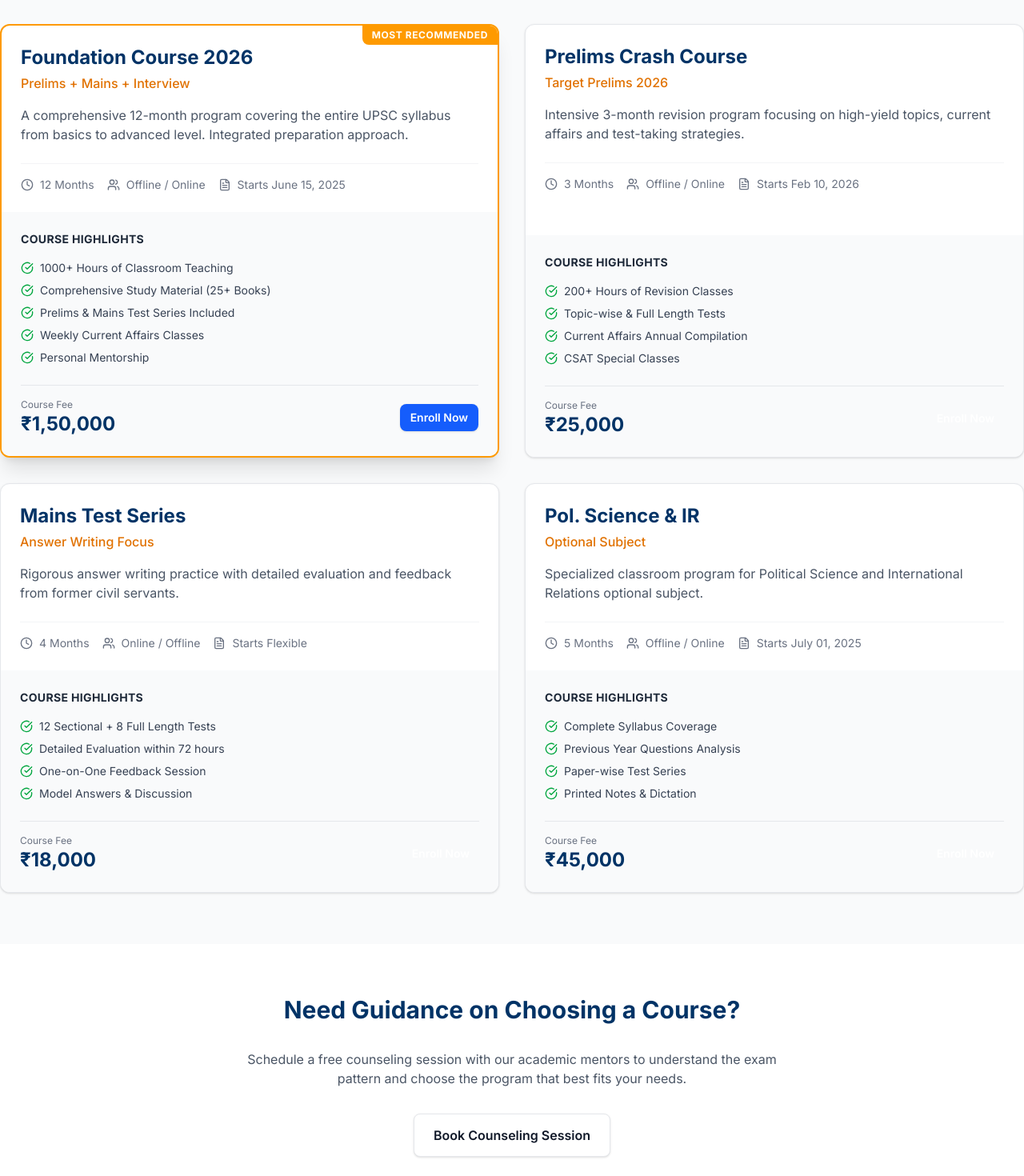
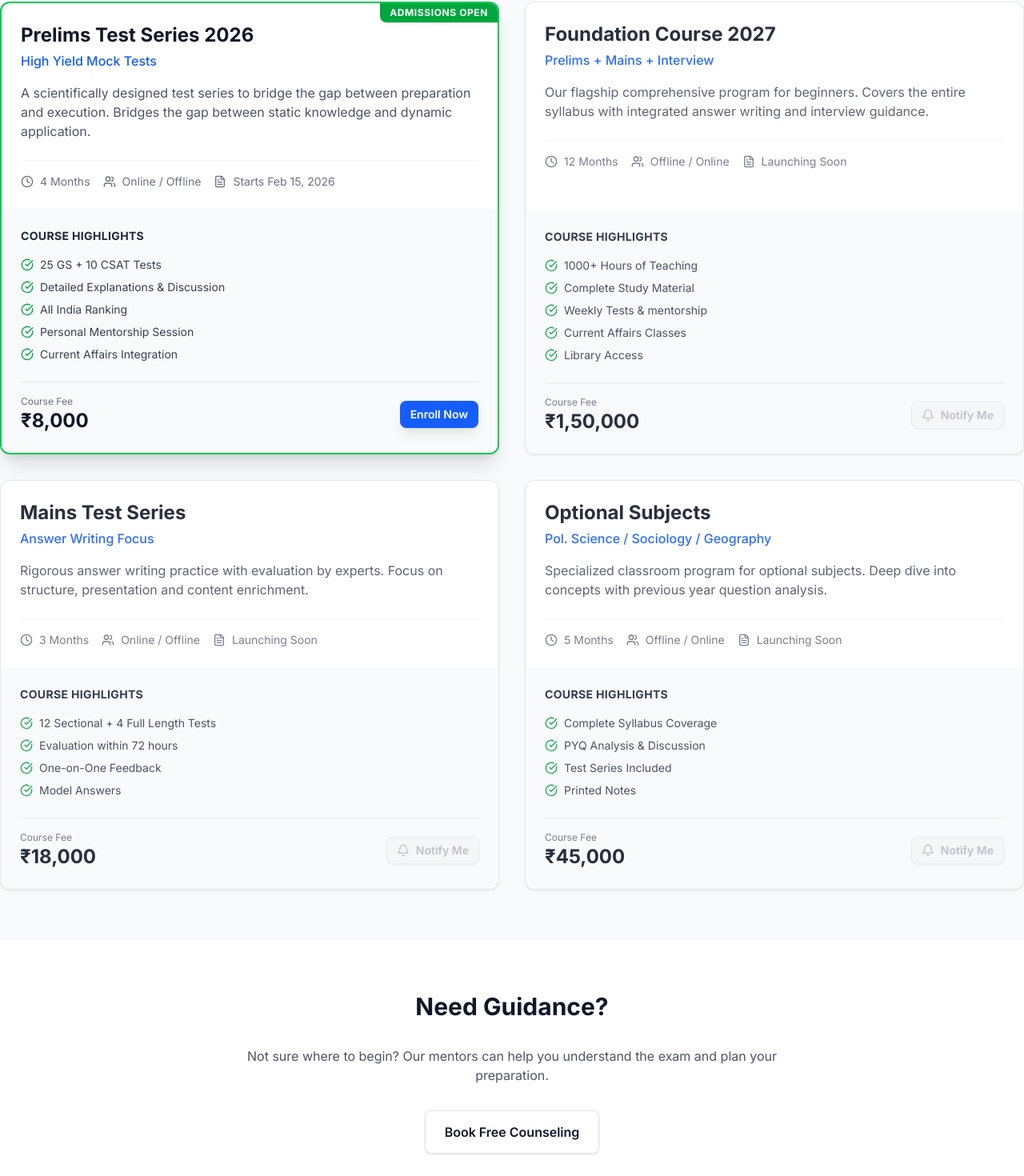
Before and after one commit to sbgoud/swadharma, a React (Vite) app: page /courses in a window 1280 px wide. Shown: the part 314-1784 px from the top of the page at 80% size. Built offline with nearby package versions, Linux system fonts and the light colour scheme; no server answers.

Commit message:
feat: update content for new institute launch

```diff
--- a/src/pages/Courses.jsx
+++ b/src/pages/Courses.jsx
@@ -1,77 +1,82 @@
 import { useState } from 'react';
 import { Link } from 'react-router-dom';
-import { BookOpen, Clock, Users, ArrowRight, CheckCircle, FileText } from 'lucide-react';
+import { BookOpen, Clock, Users, ArrowRight, CheckCircle, FileText, Bell } from 'lucide-react';
 import Button from '../components/Button';
 import Card from '../components/Card';
 
 const courses = [
   {
-    id: 'foundation',
-    title: 'Foundation Course 2026',
-    subtitle: 'Prelims + Mains + Interview',
-    description: 'A comprehensive 12-month program covering the entire UPSC syllabus from basics to advanced level. Integrated preparation approach.',
-    duration: '12 Months',
-    mode: 'Offline / Online',
-    batchStarts: 'June 15, 2025',
-    fees: '₹1,50,000',
+    id: 'prelims-test-series',
+    title: 'Prelims Test Series 2026',
+    subtitle: 'High Yield Mock Tests',
+    description: 'A scientifically designed test series to bridge the gap between preparation and execution. Bridges the gap between static knowledge and dynamic application.',
+    duration: '4 Months',
+    mode: 'Online / Offline',
+    batchStarts: 'Feb 15, 2026',
+    fees: '₹8,000',
     features: [
-      '1000+ Hours of Classroom Teaching',
-      'Comprehensive Study Material (25+ Books)',
-      'Prelims & Mains Test Series Included',
-      'Weekly Current Affairs Classes',
-      'Personal Mentorship'
+      '25 GS + 10 CSAT Tests',
+      'Detailed Explanations & Discussion',
+      'All India Ranking',
+      'Personal Mentorship Session',
+      'Current Affairs Integration'
     ],
+    status: 'open',
     highlight: true,
   },
   {
-    id: 'prelims-crash',
-    title: 'Prelims Crash Course',
-    subtitle: 'Target Prelims 2026',
-    description: 'Intensive 3-month revision program focusing on high-yield topics, current affairs and test-taking strategies.',
-    duration: '3 Months',
+    id: 'foundation',
+    title: 'Foundation Course 2027',
+    subtitle: 'Prelims + Mains + Interview',
+    description: 'Our flagship comprehensive program for beginners. Covers the entire syllabus with integrated answer writing and interview guidance.',
+    duration: '12 Months',
     mode: 'Offline / Online',
-    batchStarts: 'Feb 10, 2026',
-    fees: '₹25,000',
+    batchStarts: 'Coming Soon',
+    fees: '₹1,50,000',
     features: [
-      '200+ Hours of Revision Classes',
-      'Topic-wise & Full Length Tests',
-      'Current Affairs Annual Compilation',
-      'CSAT Special Classes'
+      '1000+ Hours of Teaching',
+      'Complete Study Material',
+      'Weekly Tests & mentorship',
+      'Current Affairs Classes',
+      'Library Access'
     ],
+    status: 'coming_soon',
     highlight: false,
   },
   {
     id: 'mains-test',
     title: 'Mains Test Series',
     subtitle: 'Answer Writing Focus',
-    description: 'Rigorous answer writing practice with detailed evaluation and feedback from former civil servants.',
-    duration: '4 Months',
+    description: 'Rigorous answer writing practice with evaluation by experts. Focus on structure, presentation and content enrichment.',
+    duration: '3 Months',
     mode: 'Online / Offline',
-    batchStarts: 'Flexible',
+    batchStarts: 'Coming Soon',
     fees: '₹18,000',
     features: [
-      '12 Sectional + 8 Full Length Tests',
-      'Detailed Evaluation within 72 hours',
-      'One-on-One Feedback Session',
-      'Model Answers & Discussion'
+      '12 Sectional + 4 Full Length Tests',
+      'Evaluation within 72 hours',
+      'One-on-One Feedback',
+      'Model Answers'
     ],
+    status: 'coming_soon',
     highlight: false,
   },
   {
     id: 'optional-pol-sci',
-    title: 'Pol. Science & IR',
-    subtitle: 'Optional Subject',
-    description: 'Specialized classroom program for Political Science and International Relations optional subject.',
+    title: 'Optional Subjects',
+    subtitle: 'Pol. Science / Sociology / Geography',
+    description: 'Specialized classroom program for optional subjects. Deep dive into concepts with previous year question analysis.',
     duration: '5 Months',
     mode: 'Offline / Online',
-    batchStarts: 'July 01, 2025',
+    batchStarts: 'Coming Soon',
     fees: '₹45,000',
     features: [
       'Complete Syllabus Coverage',
-      'Previous Year Questions Analysis',
-      'Paper-wise Test Series',
-      'Printed Notes & Dictation'
+      'PYQ Analysis & Discussion',
+      'Test Series Included',
+      'Printed Notes'
     ],
+    status: 'coming_soon',
     highlight: false,
   }
 ];
@@ -80,11 +85,11 @@
   return (
     <div className="bg-gray-50 min-h-screen">
       {/* Header */}
-      <div className="bg-[#003366] text-white py-20">
+      <div className="bg-blue-900 text-white py-20">
         <div className="container-width text-center">
           <h1 className="text-4xl md:text-5xl font-bold font-serif mb-4">Our Programs</h1>
           <p className="text-xl text-blue-100 max-w-2xl mx-auto">
-            Meticulously designed courses to guide you through every stage of the Civil Services Examination.
+            Precision-engineered courses for serious aspirants.
           </p>
         </div>
       </div>
@@ -93,15 +98,21 @@
       <div className="container-width py-16">
         <div className="grid grid-cols-1 lg:grid-cols-2 gap-8">
           {courses.map((course) => (
-            <Card key={course.id} className={`flex flex-col h-full ${course.highlight ? 'border-2 border-amber-500 shadow-xl relative' : ''}`}>
+            <Card key={course.id} className={`flex flex-col h-full ${course.highlight ? 'border-2 border-green-500 shadow-xl relative' : 'opacity-90'}`}>
               {course.highlight && (
-                <div className="absolute top-0 right-0 bg-amber-500 text-white text-xs font-bold px-3 py-1 rounded-bl-lg uppercase tracking-wider">
-                  Most Recommended
+                <div className="absolute top-0 right-0 bg-green-600 text-white text-xs font-bold px-3 py-1 rounded-bl-lg uppercase tracking-wider shadow-sm">
+                  Admissions Open
                 </div>
               )}
+              {course.status === 'coming_soon' && (
+                <div className="absolute top-0 right-0 bg-gray-600 text-white text-xs font-bold px-3 py-1 rounded-bl-lg uppercase tracking-wider">
+                  Coming Soon
+                </div>
+              )}
+
               <div className="mb-6">
-                <h3 className="text-2xl font-bold text-[#003366] mb-1">{course.title}</h3>
-                <p className="text-amber-600 font-medium mb-4">{course.subtitle}</p>
+                <h3 className="text-2xl font-bold text-gray-900 mb-1">{course.title}</h3>
+                <p className="text-blue-600 font-medium mb-4">{course.subtitle}</p>
                 <p className="text-gray-600 mb-6">{course.description}</p>
 
                 <div className="flex flex-wrap gap-4 text-sm text-gray-500 border-t border-gray-100 pt-4">
@@ -112,7 +123,8 @@
                     <Users className="h-4 w-4 mr-2" /> {course.mode}
                   </div>
                   <div className="flex items-center">
-                    <FileText className="h-4 w-4 mr-2" /> Starts {course.batchStarts}
+                    <FileText className="h-4 w-4 mr-2" />
+                    {course.batchStarts === 'Coming Soon' ? 'Launching Soon' : `Starts ${course.batchStarts}`}
                   </div>
                 </div>
               </div>
@@ -130,11 +142,17 @@
                 <div className="flex items-center justify-between mt-6 pt-4 border-t border-gray-200">
                   <div>
                     <p className="text-xs text-gray-500">Course Fee</p>
-                    <p className="text-2xl font-bold text-[#003366]">{course.fees}</p>
+                    <p className="text-2xl font-bold text-gray-900">{course.fees}</p>
                   </div>
-                  <Button to="/contact" variant={course.highlight ? "primary" : "outline"} size="sm">
-                    Enroll Now
-                  </Button>
+                  {course.status === 'open' ? (
+                    <Button to="/contact" variant="primary" size="sm" className="shadow-lg shadow-green-900/10">
+                      Enroll Now
+                    </Button>
+                  ) : (
+                    <Button variant="secondary" size="sm" disabled className="bg-gray-100 text-gray-400 border-gray-200">
+                      <Bell className="w-4 h-4 mr-2" /> Notify Me
+                    </Button>
+                  )}
                 </div>
               </div>
             </Card>
@@ -145,11 +163,11 @@
       {/* Additional Info */}
       <div className="bg-white py-16">
         <div className="container-width text-center">
-          <h2 className="text-3xl font-bold text-[#003366] mb-8">Need Guidance on Choosing a Course?</h2>
+          <h2 className="text-3xl font-bold text-gray-900 mb-8">Need Guidance?</h2>
           <p className="text-gray-600 mb-8 max-w-2xl mx-auto">
-            Schedule a free counseling session with our academic mentors to understand the exam pattern and choose the program that best fits your needs.
+            Not sure where to begin? Our mentors can help you understand the exam and plan your preparation.
           </p>
-          <Button to="/contact" variant="secondary" size="lg">Book Counseling Session</Button>
+          <Button to="/contact" variant="secondary" size="lg">Book Free Counseling</Button>
         </div>
       </div>
     </div>
--- a/src/pages/Home.jsx
+++ b/src/pages/Home.jsx
@@ -1,5 +1,5 @@
 import { Link } from 'react-router-dom';
-import { ArrowRight, BookOpen, Users, Trophy, Target, Star, CheckCircle } from 'lucide-react';
+import { ArrowRight, BookOpen, Target, Sparkles, CheckCircle } from 'lucide-react';
 import Button from '../components/Button';
 import Card from '../components/Card';
 
@@ -15,40 +15,40 @@
             {/* Left Content */}
             <div className="text-left">
               <div className="inline-flex items-center px-3 py-1 rounded-full bg-blue-50 text-blue-700 text-sm font-semibold mb-6 border border-blue-100">
-                <span className="flex h-2 w-2 rounded-full bg-blue-600 mr-2"></span>
-                Admissions Open for 2026 Batch
+                <span className="flex h-2 w-2 rounded-full bg-blue-600 mr-2 animate-pulse"></span>
+                <span>Admissions Open for Prelims Test Series 2026</span>
               </div>
 
               <h1 className="text-5xl lg:text-7xl font-bold tracking-tight text-gray-900 mb-6 leading-[1.1]">
-                Master the Art of <br />
-                <span className="text-blue-600">Civil Services</span>
+                A New Era of <br />
+                <span className="text-blue-600">Civil Services</span> guidance
               </h1>
 
               <p className="text-lg text-gray-600 mb-8 max-w-lg leading-relaxed">
-                Swadharma IAS Academy provides the strategic guidance and mentorship you need to crack India's toughest examination.
+                Swadharma IAS Academy brings a fresh, scientific approach to UPSC preparation. We differ by design, focusing on individual aptitude and strategic clarity.
               </p>
 
               <div className="flex flex-col sm:flex-row gap-4 mb-12">
                 <Button to="/courses" size="lg" className="shadow-lg shadow-blue-600/20">
-                  Browse Courses <ArrowRight className="ml-2 h-5 w-5" />
+                  Explore Test Series <ArrowRight className="ml-2 h-5 w-5" />
                 </Button>
                 <Button to="/contact" variant="secondary" size="lg">
-                  Book Counseling
+                  Enquire Now
                 </Button>
               </div>
 
-              <div className="flex items-center gap-8 border-t border-gray-100 pt-8">
-                <div>
-                  <p className="text-3xl font-bold text-gray-900">1.5k+</p>
-                  <p className="text-sm text-gray-500 font-medium">Students Enrolled</p>
+              <div className="flex items-center gap-6 border-t border-gray-100 pt-8">
+                <div className="flex items-center gap-2">
+                  <div className="bg-green-100 p-2 rounded-full">
+                    <CheckCircle className="h-5 w-5 text-green-600" />
+                  </div>
+                  <p className="text-sm text-gray-600 font-medium">Expert Faculty</p>
                 </div>
-                <div>
-                  <p className="text-3xl font-bold text-gray-900">95%</p>
-                  <p className="text-sm text-gray-500 font-medium">Success Rate</p>
-                </div>
-                <div>
-                  <p className="text-3xl font-bold text-gray-900">50+</p>
-                  <p className="text-sm text-gray-500 font-medium">Expert Faculty</p>
+                <div className="flex items-center gap-2">
+                  <div className="bg-blue-100 p-2 rounded-full">
+                    <Target className="h-5 w-5 text-blue-600" />
+                  </div>
+                  <p className="text-sm text-gray-600 font-medium">Focused Approach</p>
                 </div>
               </div>
             </div>
@@ -73,26 +73,26 @@
       <section className="py-24 bg-gray-50/50">
         <div className="container mx-auto px-4 max-w-7xl">
           <div className="text-center max-w-3xl mx-auto mb-16">
-            <h2 className="text-3xl font-bold text-gray-900 mb-4">Why Choose Swadharma?</h2>
-            <p className="text-lg text-gray-600">We don't just teach syllabus; we build character, discipline, and the right aptitude for administration.</p>
+            <h2 className="text-3xl font-bold text-gray-900 mb-4">Why Start With Swadharma?</h2>
+            <p className="text-lg text-gray-600">We are building a community of serious aspirants with a mentorship-first model.</p>
           </div>
 
           <div className="grid md:grid-cols-3 gap-8">
             {[
               {
                 icon: <Target className="h-8 w-8 text-blue-600" />,
-                title: "Strategic Approach",
-                desc: "Focused preparation based on the changing trends of the UPSC examination pattern."
+                title: "Precision & Focus",
+                desc: "Our test series is curated to match the evolving dynamic nature of the UPSC Prelims, ensuring you study what matters."
               },
               {
-                icon: <Users className="h-8 w-8 text-amber-500" />,
-                title: "Personal Mentorship",
-                desc: "One-on-one sessions with mentors to track progress and identify improvement areas."
+                icon: <BookOpen className="h-8 w-8 text-amber-500" />,
+                title: "Curated by Experts",
+                desc: "Content designed by educators who understand the pulse of the examination."
               },
               {
-                icon: <Trophy className="h-8 w-8 text-green-600" />,
-                title: "Consistent Results",
-                desc: "A legacy of producing top rankers in Civil Services Examination every year."
+                icon: <Sparkles className="h-8 w-8 text-green-600" />,
+                title: "Foundational Clarity",
+                desc: "We prioritize conceptual clarity over rote learning, preparing you for the long haul."
               }
             ].map((item, i) => (
               <Card key={i} className="hover:-translate-y-1 transition-transform">
@@ -114,53 +114,65 @@
         <div className="container mx-auto px-4 max-w-7xl">
           <div className="flex flex-col md:flex-row justify-between items-end mb-12 gap-6">
             <div>
-              <h2 className="text-3xl font-bold text-gray-900 mb-4">Our Premium Courses</h2>
-              <p className="text-lg text-gray-600 max-w-xl">Designed for aspirants at different stages of their preparation journey.</p>
+              <h2 className="text-3xl font-bold text-gray-900 mb-4">Our Programs</h2>
+              <p className="text-lg text-gray-600 max-w-xl">Admissions open for Prelims Test Series. Other comprehensive courses launching soon.</p>
             </div>
-            <Button to="/courses" variant="secondary">View All Programs</Button>
+            <Button to="/courses" variant="secondary">View Details</Button>
           </div>
 
           <div className="grid md:grid-cols-2 lg:grid-cols-3 gap-8">
+            {/* Active Course */}
+            <Card noPadding className="group border-blue-200 shadow-md">
+              <div className="h-48 bg-blue-50 overflow-hidden relative">
+                <img
+                  src="https://images.pexels.com/photos/590493/pexels-photo-590493.jpeg?auto=compress&cs=tinysrgb&w=800"
+                  className="w-full h-full object-cover group-hover:scale-105 transition-transform duration-500"
+                  alt="Test Series"
+                />
+                <div className="absolute top-4 right-4 bg-green-500 text-white px-3 py-1 rounded-full text-xs font-bold uppercase tracking-wide shadow-sm">
+                  Admissions Open
+                </div>
+              </div>
+              <div className="p-6">
+                <h3 className="text-xl font-bold text-gray-900 mb-2">Prelims Test Series 2026</h3>
+                <p className="text-sm text-gray-500 mb-4 font-medium flex items-center gap-2">
+                  <span className="w-1.5 h-1.5 rounded-full bg-blue-500"></span> Starts Feb 15
+                </p>
+                <p className="text-gray-600 mb-6 text-sm leading-relaxed">Comprehensive mock tests designed to simulate the real exam environment with detailed performance analysis.</p>
+                <Link to="/contact" className="w-full block text-center bg-blue-600 text-white py-2 rounded-lg font-semibold text-sm hover:bg-blue-700 transition-colors">
+                  Enroll Now
+                </Link>
+              </div>
+            </Card>
+
+            {/* Coming Soon Courses */}
             {[
               {
                 title: "GS Foundation Course",
-                badge: "Most Popular",
-                desc: "Comprehensive coverage of Prelims and Mains syllabus with integrated test series.",
-                duration: "12 Months"
-              },
-              {
-                title: "Prelims Crash Course",
-                badge: "New Batch",
-                desc: "Intensive revision program targeting high-yield areas for upcoming Prelims.",
-                duration: "3 Months"
+                desc: "Complete coverage of Prelims and Mains syllabus for freshers.",
               },
               {
                 title: "Optional Subjects",
-                badge: "Weekend Batch",
-                desc: "Specialized guidance for Pol. Science, Sociology, Geography and History.",
-                duration: "5 Months"
+                desc: "Specialized guidance for Pol. Science, Sociology, and Geography.",
               }
             ].map((course, i) => (
-              <Card key={i} noPadding className="group">
-                <div className="h-48 bg-gray-100 overflow-hidden relative">
+              <Card key={i} noPadding className="group opacity-75 hover:opacity-100 transition-opacity">
+                <div className="h-48 bg-gray-100 overflow-hidden relative grayscale">
                   <img
-                    src={`https://images.pexels.com/photos/${i === 0 ? '1181675' : i === 1 ? '590493' : '207662'}/pexels-photo-${i === 0 ? '1181675' : i === 1 ? '590493' : '207662'}.jpeg?auto=compress&cs=tinysrgb&w=800`}
-                    className="w-full h-full object-cover group-hover:scale-105 transition-transform duration-500"
+                    src={`https://images.pexels.com/photos/${i === 0 ? '1181675' : '207662'}/pexels-photo-${i === 0 ? '1181675' : '207662'}.jpeg?auto=compress&cs=tinysrgb&w=800`}
+                    className="w-full h-full object-cover"
                     alt="Course"
                   />
-                  <div className="absolute top-4 right-4 bg-white/90 backdrop-blur px-3 py-1 rounded-full text-xs font-bold uppercase tracking-wide">
-                    {course.badge}
+                  <div className="absolute top-4 right-4 bg-gray-600 text-white px-3 py-1 rounded-full text-xs font-bold uppercase tracking-wide">
+                    Coming Soon
                   </div>
                 </div>
                 <div className="p-6">
                   <h3 className="text-xl font-bold text-gray-900 mb-2">{course.title}</h3>
-                  <p className="text-sm text-gray-500 mb-4 font-medium flex items-center gap-2">
-                    <span className="w-1.5 h-1.5 rounded-full bg-blue-500"></span> {course.duration}
-                  </p>
                   <p className="text-gray-600 mb-6 text-sm leading-relaxed">{course.desc}</p>
-                  <Link to="/courses" className="text-blue-600 font-semibold text-sm hover:text-blue-700 flex items-center">
-                    Learn More <ArrowRight className="h-4 w-4 ml-1" />
-                  </Link>
+                  <Button variant="secondary" disabled className="w-full">
+                    Launching Soon
+                  </Button>
                 </div>
               </Card>
             ))}
@@ -178,17 +190,16 @@
         <div className="container mx-auto px-4 max-w-4xl text-center relative z-10">
           <h2 className="text-3xl md:text-5xl font-bold mb-6">Ready to Start Your Journey?</h2>
           <p className="text-xl text-blue-100 mb-10 leading-relaxed">
-            Join thousands of successful aspirants who chose Swadharma IAS for their preparation.
+            The first step towards your dream service starts here. Join our Prelims Test Series today.
           </p>
           <div className="flex flex-col sm:flex-row justify-center gap-4">
-            <Button to="/login" variant="cta" size="lg">Apply for Admission</Button>
+            <Button to="/contact" variant="cta" size="lg">Enroll Now</Button>
             <Button to="/contact" variant="secondary" size="lg" className="bg-transparent border-white/20 text-white hover:bg-white/10 hover:text-white">
               Request Call Back
             </Button>
           </div>
         </div>
       </section>
-
     </div>
   );
 };
```
